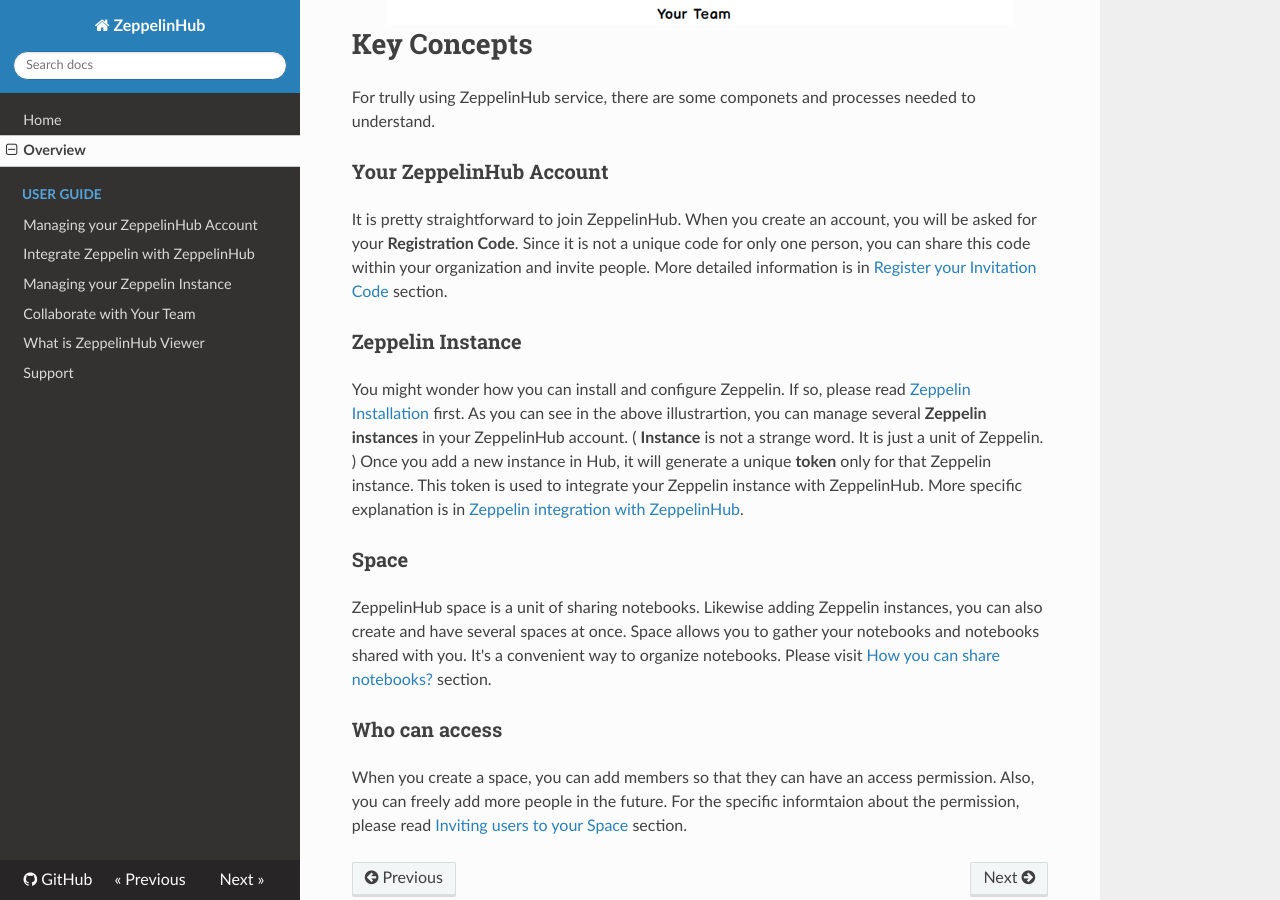
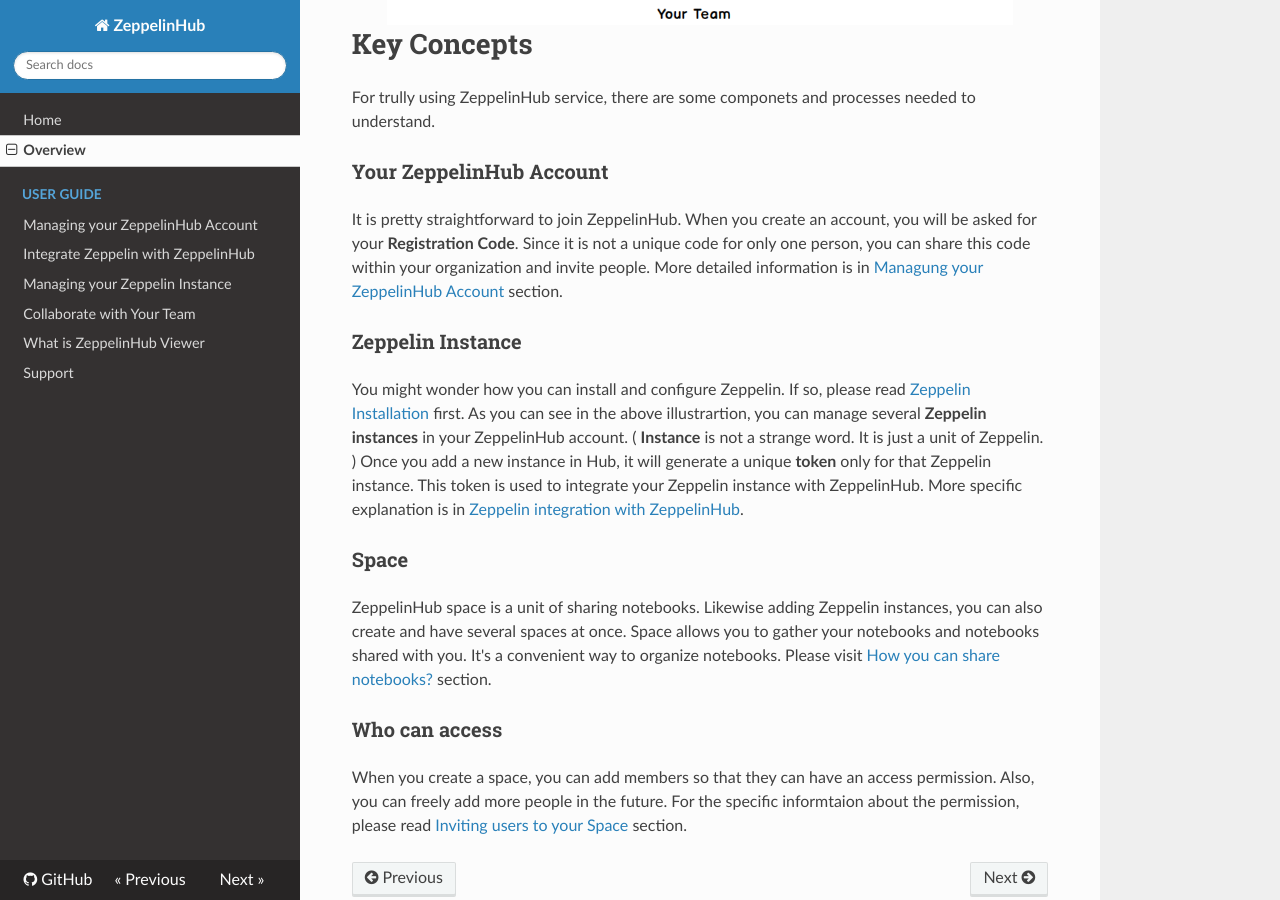
Before and after one commit to jacksu/zeppelinhub-documentation, an MkDocs documentation site: the page built from docs/overview.md, in a window 1280 px wide and 900 px high, scrolled down 921 px. Built offline with MkDocs 1.6.1, drawn with Linux system fonts in a browser that asks for light colours; nearby versions of some CDN libraries; old or Windows-style settings are respelled for this version of MkDocs.

Commit message:
Change link name 'Register Invitation Code' -> 'Managing your ZeppelinHub Account'

```diff
--- a/docs/overview.md
+++ b/docs/overview.md
@@ -10,7 +10,7 @@
 For trully using ZeppelinHub service, there are some componets and processes needed to understand.
 
 ### Your ZeppelinHub Account<br/>
-It is pretty straightforward to join ZeppelinHub. When you create an account, you will be asked for your **Registration Code**. Since it is not a unique code for only one person, you can share this code within your organization and invite people. More detailed information is in [Register your Invitation Code](zeppelinhub_account.md) section.
+It is pretty straightforward to join ZeppelinHub. When you create an account, you will be asked for your **Registration Code**. Since it is not a unique code for only one person, you can share this code within your organization and invite people. More detailed information is in [Managung your ZeppelinHub Account](zeppelinhub_account.md) section.
 
 ### Zeppelin Instance <br/>
 You might wonder how you can install and configure Zeppelin. If so, please read [Zeppelin Installation](http://zeppelin.incubator.apache.org/docs/latest/install/install.html) first. As you can see in the above illustrartion, you can manage several **Zeppelin instances** in your ZeppelinHub account. ( **Instance** is not a strange word. It is just a unit of Zeppelin. ) Once you add a new instance in Hub, it will generate a unique **token** only for that Zeppelin instance. This token is used to integrate your Zeppelin instance with ZeppelinHub. More specific explanation is in [Zeppelin integration with ZeppelinHub](zeppelin_integration.md).
```
